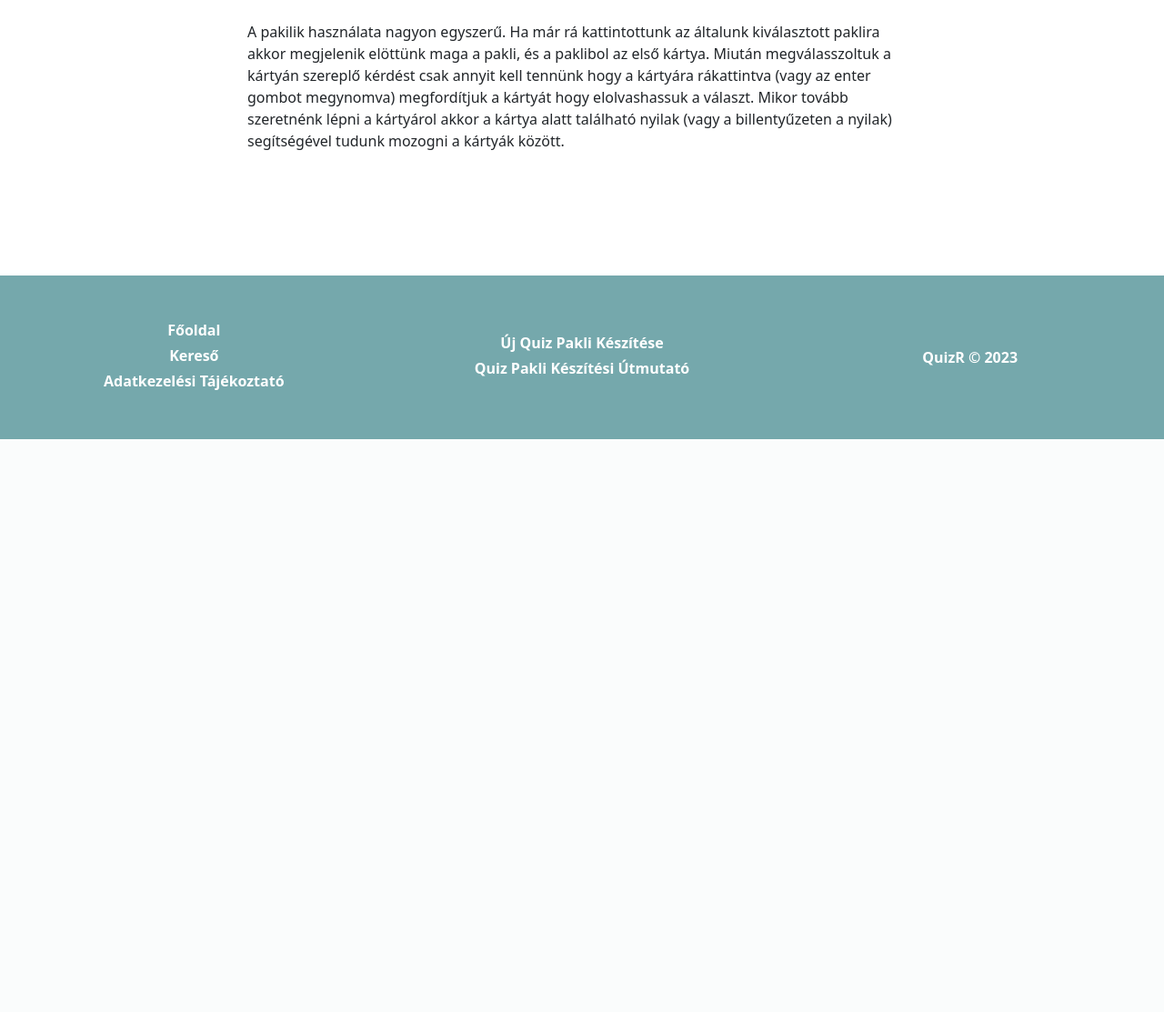
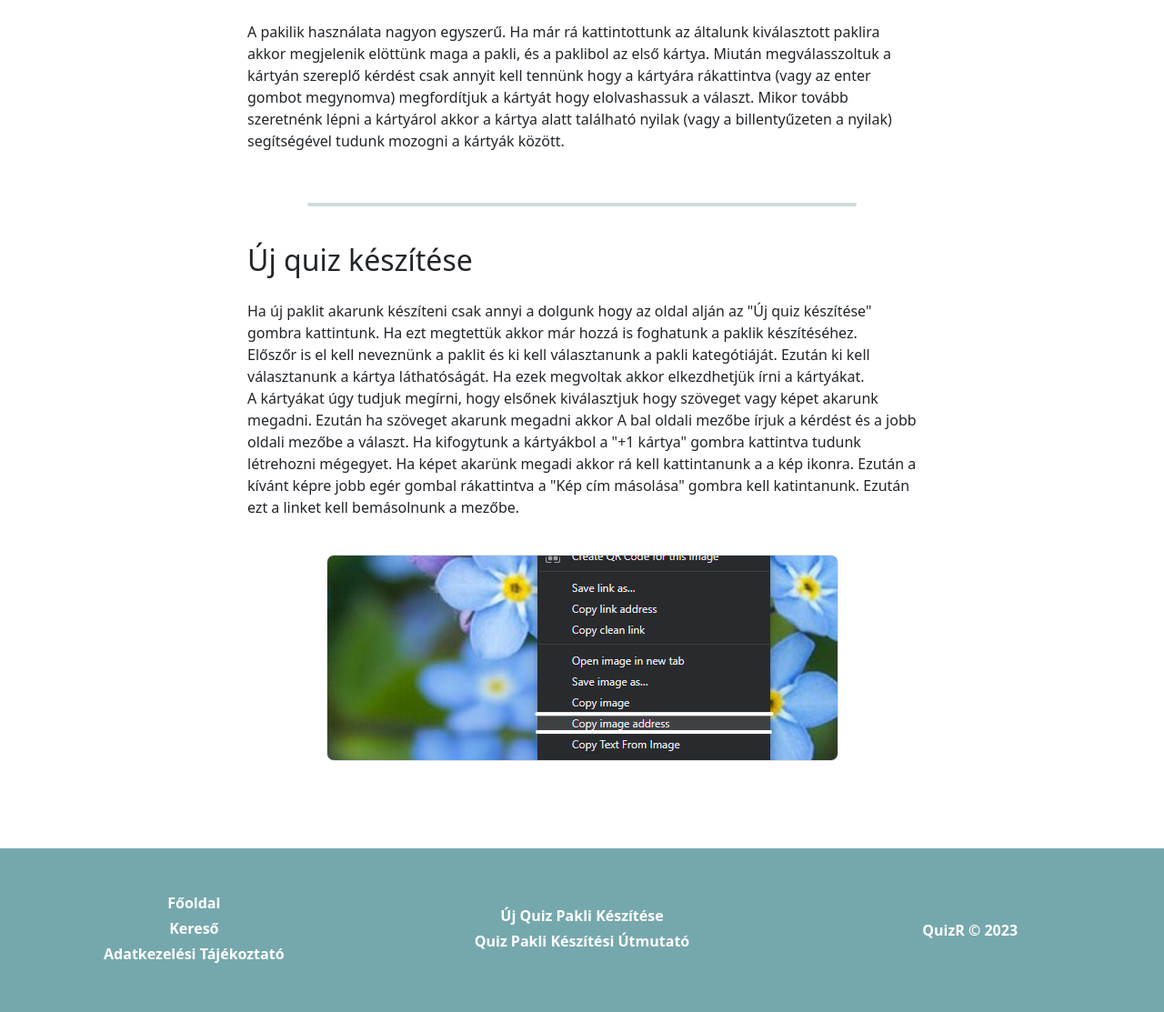
Before and after one commit to TMarccci/Projekt_4-WebQuiz-2022-23, a Flask app: page /howtomakequiz in a window 1280 px wide. Shown: the part 1050-2163 px from the top of the page at 91% size. Before the commit the page ends 1533 px from the top, so only its background shows below. Run offline with Flask 2, Linux system fonts and the light colour scheme.

Commit message:
Új quiz készítése leírás, elírás javítása

```diff
--- a/templates/howtomakequiz.html
+++ b/templates/howtomakequiz.html
@@ -58,6 +58,26 @@
         </div>
     </div>
 
+    <div class="continer my-4">
+        <div class="row justify-content-center">
+            <div class="col-6">
+                <hr>
+            </div>
+        </div>
+    </div>
+
+    <div class="container my-4">
+        <div class="row">
+            <div class="col-8 mx-auto">
+                <h2 class="mb-4">Új quiz készítése</h2>
+                <p>Ha új paklit akarunk készíteni csak annyi a dolgunk hogy az oldal alján az "Új quiz készítése" gombra kattintunk. Ha ezt megtettük akkor már hozzá is foghatunk a paklik készítéséhez. <br> Előszőr is el kell neveznünk a paklit és ki kell választanunk a pakli kategótiáját. Ezután ki kell választanunk a kártya láthatóságát. Ha ezek megvoltak akkor elkezdhetjük írni a kártyákat. <br> A kártyákat úgy tudjuk megírni, hogy elsőnek kiválasztjuk hogy szöveget vagy képet akarunk megadni. Ezután ha szöveget akarunk megadni akkor A bal oldali mezőbe írjuk a kérdést és a jobb oldali mezőbe a választ. Ha kifogytunk a kártyákbol a "+1 kártya" gombra kattintva tudunk létrehozni mégegyet. Ha képet akarünk megadi akkor rá kell kattintanunk a a kép ikonra. Ezután a kívánt képre jobb egér gombal rákattintva a "Kép cím másolása" gombra kell katintanunk. Ezután ezt a linket kell bemásolnunk a mezőbe. </p>
+            </div>
+        </div>
+    </div>
+    <div class="container">
+        <img class="img-fluid border rounded-3 d-block mx-auto" src="{{ url_for('static', filename='img/howtocopy.png') }}" alt="check">
+    </div>
+
 </div>
 
 {% endblock %}
--- a/templates/quizes/createquiz.html
+++ b/templates/quizes/createquiz.html
@@ -23,7 +23,7 @@
                 </select>
             </div>
             <div class="col-12 col-md-4 col-lg-3 my-2">
-                <div id="descriptionquizappearance" class="form-label">Válasd ki a pakli láthatóságát.</div>
+                <div id="descriptionquizappearance" class="form-label">Válaszd ki a pakli láthatóságát.</div>
                 <div class="form-check">
                     <input class="form-check-input" type="radio" name="ispublic" id="private" value="0" checked>
                     <label class="form-check-label" for="private">
```
Also changed, not shown: static/img/howtocopy.png (added).
